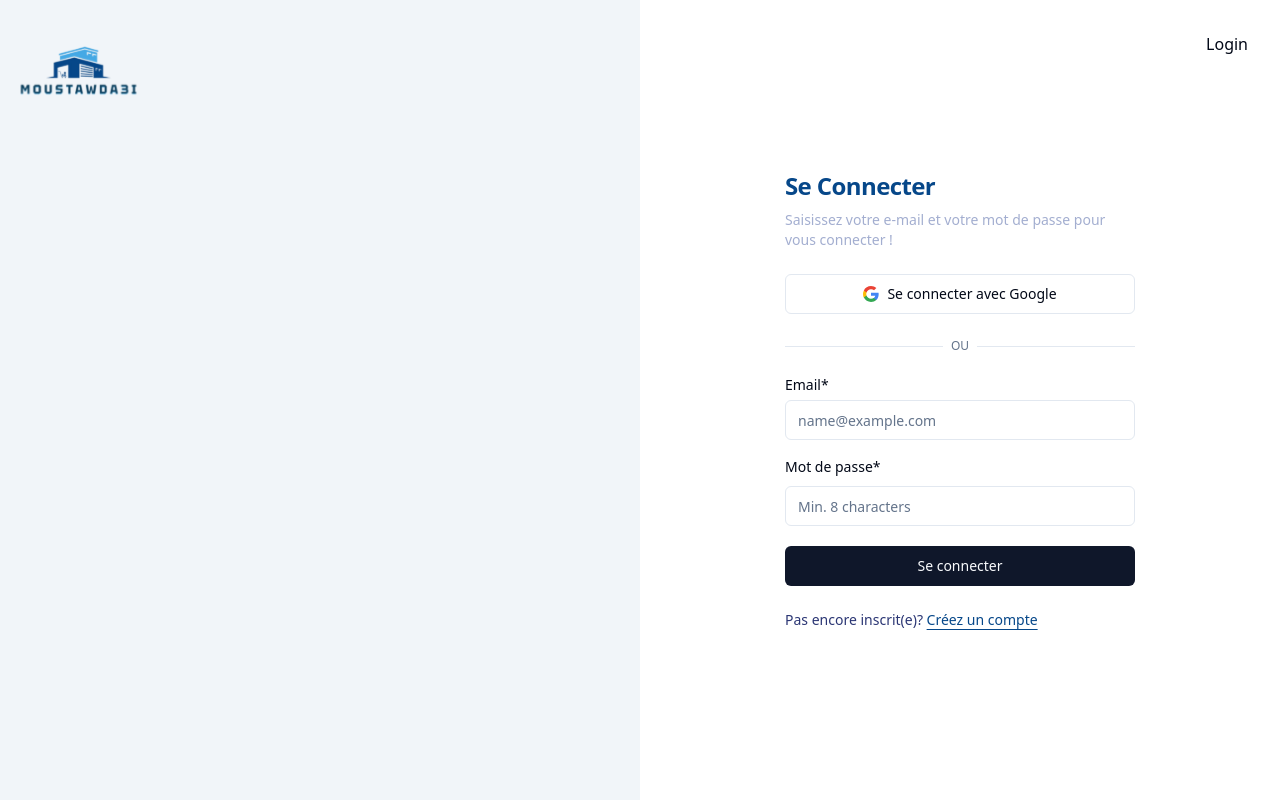
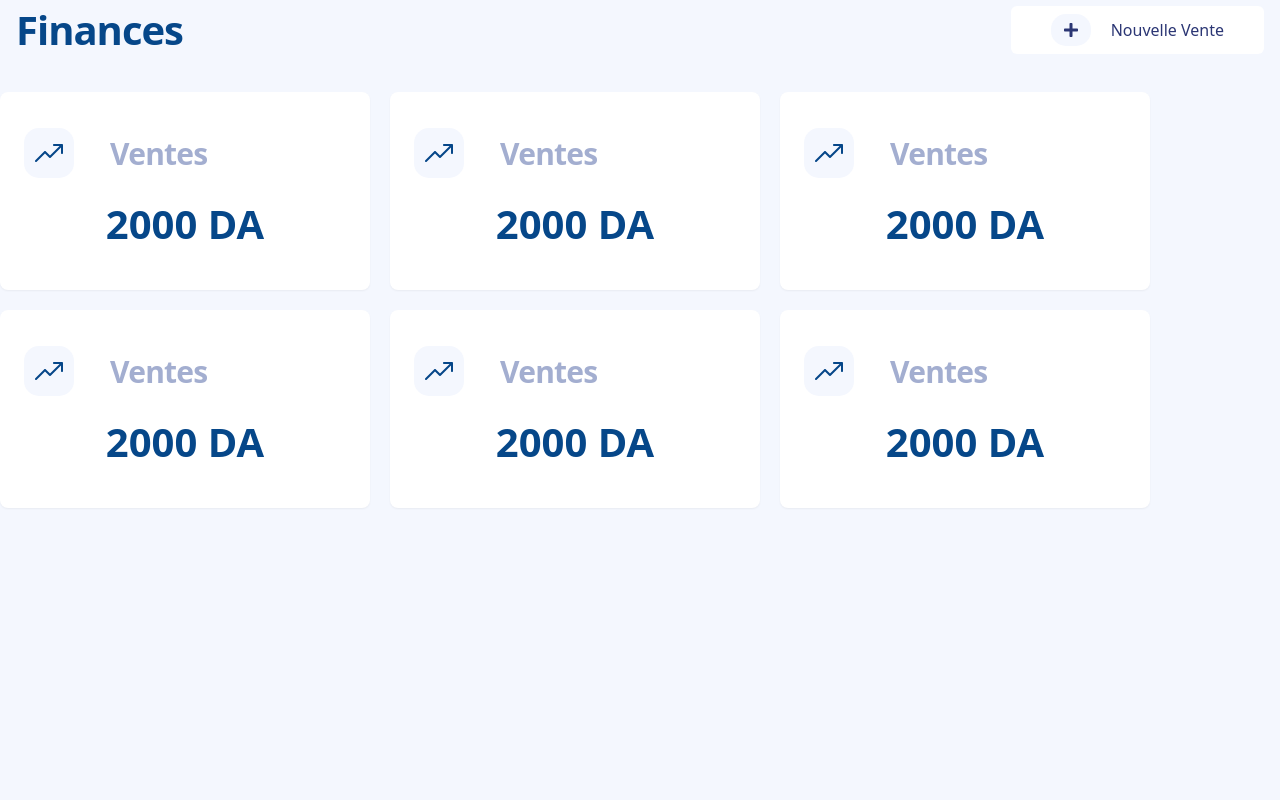
Before and after one commit to Mehdi-Guendouz/mostawda3i, a React (Vite) app: page / in a window 1280 px wide. Built offline with nearby package versions, Linux system fonts and the light colour scheme.

Commit message:
dashboard components

```diff
--- a/package.json
+++ b/package.json
@@ -17,6 +17,7 @@
     "lucide-react": "^0.294.0",
     "react": "^18.2.0",
     "react-dom": "^18.2.0",
+    "react-icons": "^4.12.0",
     "react-router-dom": "^6.20.1",
     "tailwind-merge": "^2.1.0",
     "tailwindcss-animate": "^1.0.7"
--- a/src/App.tsx
+++ b/src/App.tsx
@@ -1,9 +1,11 @@
 import AuthenticationPage from "./pages/AuthenticationPage";
+import Dashboard from "./pages/Dashboard";
 
 function App() {
   return (
     <>
-      <AuthenticationPage />
+      {/* <AuthenticationPage /> */}
+      <Dashboard />
     </>
   );
 }
--- /dev/null
+++ b/src/components/Cards/DashboardCard.tsx
@@ -0,0 +1,27 @@
+import { Card, CardContent, CardHeader, CardTitle } from "../ui/card";
+
+type DashboardCardProps = {
+  title: string;
+  amount: number;
+  icon: JSX.Element;
+};
+
+const DashboardCard = ({ title, amount, icon }: DashboardCardProps) => {
+  return (
+    <Card className="max-w-[370px] min-w-[370px] py-3 flex justify-center gap-2 flex-col border-none">
+      <CardHeader className="flex flex-row items-center gap-9 space-y-0 pb-2">
+        <div className="flex items-center justify-center rounded-base w-[50px] h-[50px] bg-background">
+          {icon}
+        </div>
+        <CardTitle className="font-bold text-secondary-creamy-blue text-xl">
+          {title}
+        </CardTitle>
+      </CardHeader>
+      <CardContent className="flex items-center justify-center">
+        <div className="text-2xl font-bold text-primary-blue">{amount} DA</div>
+      </CardContent>
+    </Card>
+  );
+};
+
+export default DashboardCard;
--- a/src/components/Icons.tsx
+++ b/src/components/Icons.tsx
@@ -1,6 +1,23 @@
 type IconProps = React.HTMLAttributes<SVGElement>;
+import { FaPlus } from "react-icons/fa";
 
 export const Icons = {
+  FaPlus,
+  arrowStock: (props: IconProps) => (
+    <svg
+      {...props}
+      xmlns="http://www.w3.org/2000/svg"
+      width="32"
+      height="32"
+      viewBox="0 0 32 32"
+      fill="none"
+    >
+      <path
+        d="M30 7.99997V15.9997C30 16.2649 29.8946 16.5193 29.7071 16.7068C29.5196 16.8943 29.2652 16.9997 29 16.9997C28.7348 16.9997 28.4805 16.8943 28.2929 16.7068C28.1054 16.5193 28 16.2649 28 15.9997V10.4136L17.7077 20.7071C17.6149 20.8001 17.5046 20.8738 17.3832 20.9241C17.2618 20.9745 17.1317 21.0004 17.0003 21.0004C16.8688 21.0004 16.7387 20.9745 16.6173 20.9241C16.4959 20.8738 16.3856 20.8001 16.2928 20.7071L12.0004 16.4135L3.70802 24.707C3.52039 24.8946 3.26589 25 3.00054 25C2.73518 25 2.48069 24.8946 2.29305 24.707C2.10541 24.5193 2 24.2648 2 23.9995C2 23.7341 2.10541 23.4796 2.29305 23.292L11.2929 14.2923C11.3857 14.1993 11.496 14.1255 11.6174 14.0752C11.7388 14.0249 11.8689 13.999 12.0004 13.999C12.1318 13.999 12.2619 14.0249 12.3833 14.0752C12.5047 14.1255 12.615 14.1993 12.7078 14.2923L17.0003 18.5859L26.5863 8.99994H21.0002C20.735 8.99994 20.4806 8.89458 20.2931 8.70705C20.1056 8.51952 20.0002 8.26518 20.0002 7.99997C20.0002 7.73476 20.1056 7.48041 20.2931 7.29288C20.4806 7.10535 20.735 7 21.0002 7H29C29.2652 7 29.5196 7.10535 29.7071 7.29288C29.8946 7.48041 30 7.73476 30 7.99997Z"
+        fill="#064789"
+      />
+    </svg>
+  ),
   logo: (props: IconProps) => (
     <svg xmlns="http://www.w3.org/2000/svg" viewBox="0 0 256 256" {...props}>
       <rect width="256" height="256" fill="none" />
--- /dev/null
+++ b/src/components/Text/PageTitle.tsx
@@ -0,0 +1,17 @@
+import React from "react";
+
+type PageTitleProps = {
+  title: string;
+};
+
+const PageTitle = ({ title }: PageTitleProps) => {
+  return (
+    <div className="">
+      <h1 className="text-2xl font-bold tracking-tight text-primary-blue">
+        {title}
+      </h1>
+    </div>
+  );
+};
+
+export default PageTitle;
--- /dev/null
+++ b/src/components/ui/card.tsx
@@ -0,0 +1,79 @@
+import * as React from "react"
+
+import { cn } from "@/lib/utils"
+
+const Card = React.forwardRef<
+  HTMLDivElement,
+  React.HTMLAttributes<HTMLDivElement>
+>(({ className, ...props }, ref) => (
+  <div
+    ref={ref}
+    className={cn(
+      "rounded-lg border bg-card text-card-foreground shadow-sm",
+      className
+    )}
+    {...props}
+  />
+))
+Card.displayName = "Card"
+
+const CardHeader = React.forwardRef<
+  HTMLDivElement,
+  React.HTMLAttributes<HTMLDivElement>
+>(({ className, ...props }, ref) => (
+  <div
+    ref={ref}
+    className={cn("flex flex-col space-y-1.5 p-6", className)}
+    {...props}
+  />
+))
+CardHeader.displayName = "CardHeader"
+
+const CardTitle = React.forwardRef<
+  HTMLParagraphElement,
+  React.HTMLAttributes<HTMLHeadingElement>
+>(({ className, ...props }, ref) => (
+  <h3
+    ref={ref}
+    className={cn(
+      "text-2xl font-semibold leading-none tracking-tight",
+      className
+    )}
+    {...props}
+  />
+))
+CardTitle.displayName = "CardTitle"
+
+const CardDescription = React.forwardRef<
+  HTMLParagraphElement,
+  React.HTMLAttributes<HTMLParagraphElement>
+>(({ className, ...props }, ref) => (
+  <p
+    ref={ref}
+    className={cn("text-sm text-muted-foreground", className)}
+    {...props}
+  />
+))
+CardDescription.displayName = "CardDescription"
+
+const CardContent = React.forwardRef<
+  HTMLDivElement,
+  React.HTMLAttributes<HTMLDivElement>
+>(({ className, ...props }, ref) => (
+  <div ref={ref} className={cn("p-6 pt-0", className)} {...props} />
+))
+CardContent.displayName = "CardContent"
+
+const CardFooter = React.forwardRef<
+  HTMLDivElement,
+  React.HTMLAttributes<HTMLDivElement>
+>(({ className, ...props }, ref) => (
+  <div
+    ref={ref}
+    className={cn("flex items-center p-6 pt-0", className)}
+    {...props}
+  />
+))
+CardFooter.displayName = "CardFooter"
+
+export { Card, CardHeader, CardFooter, CardTitle, CardDescription, CardContent }
--- a/src/pages/AuthenticationPage.tsx
+++ b/src/pages/AuthenticationPage.tsx
@@ -1,4 +1,4 @@
-import { UserAuthForm } from "@/components/Forms/UserAuthForm";
+// import { UserAuthForm } from "@/components/Forms/UserAuthForm";
 import { UserSignupForm } from "@/components/Forms/UserSignupForm";
 import logo from "../assets/logo.svg";
 
@@ -48,8 +48,8 @@ export default function AuthenticationPage() {
                 !
               </p>
             </div>
-            <UserAuthForm />
-            {/* <UserSignupForm /> */}
+            {/* <UserAuthForm /> */}
+            <UserSignupForm />
             <p className=" text-sm text-text-blue">
               Pas encore inscrit(e)?{" "}
               <a
--- /dev/null
+++ b/src/pages/Dashboard.tsx
@@ -0,0 +1,54 @@
+import DashboardCard from "@/components/Cards/DashboardCard";
+import { Icons } from "@/components/Icons";
+import PageTitle from "@/components/Text/PageTitle";
+import { Button } from "@/components/ui/button";
+
+const Dashboard = () => {
+  return (
+    <div className="bg-background space-y-2 h-screen">
+      <div className="flex px-4 justify-between items-center">
+        <PageTitle title="Finances" />
+        <Button className="bg-white group text-[#2B3674] flex items-center justify-center hover:text-white gap-5 py-6 px-10">
+          <span className="flex items-center justify-center rounded-base py-2 px-3 bg-background ">
+            <Icons.FaPlus className="" />
+          </span>
+          Nouvelle Vente
+        </Button>
+      </div>
+      <div className="flex items-start justify-start gap-5 flex-wrap py-6">
+        <DashboardCard
+          amount={2000}
+          title="Ventes"
+          icon={<Icons.arrowStock />}
+        />
+        <DashboardCard
+          amount={2000}
+          title="Ventes"
+          icon={<Icons.arrowStock />}
+        />
+        <DashboardCard
+          amount={2000}
+          title="Ventes"
+          icon={<Icons.arrowStock />}
+        />
+        <DashboardCard
+          amount={2000}
+          title="Ventes"
+          icon={<Icons.arrowStock />}
+        />
+        <DashboardCard
+          amount={2000}
+          title="Ventes"
+          icon={<Icons.arrowStock />}
+        />
+        <DashboardCard
+          amount={2000}
+          title="Ventes"
+          icon={<Icons.arrowStock />}
+        />
+      </div>
+    </div>
+  );
+};
+
+export default Dashboard;
--- a/tailwind.config.js
+++ b/tailwind.config.js
@@ -15,17 +15,22 @@ module.exports = {
         "2xl": "1400px",
       },
     },
+    fontSize: {
+      xl: "30px",
+      "2xl": "40px",
+    },
     extend: {
       colors: {
         "primary-blue": "#064789",
         "secondary-blue": "#45A9E5",
+        "secondary-creamy-blue": "#A3AED0",
         "text-blue": "#2B3674",
         "secondary-gray-600": "#A3AED0",
         "secondary-gray-300": "#F4F7FE",
+        background: "#F4F7FE",
         border: "hsl(var(--border))",
         input: "hsl(var(--input))",
         ring: "hsl(var(--ring))",
-        background: "hsl(var(--background))",
         foreground: "hsl(var(--foreground))",
         primary: {
           DEFAULT: "hsl(var(--primary))",
```
Also changed, not shown: 1 other file (tests, documents, lock files or other folders).
